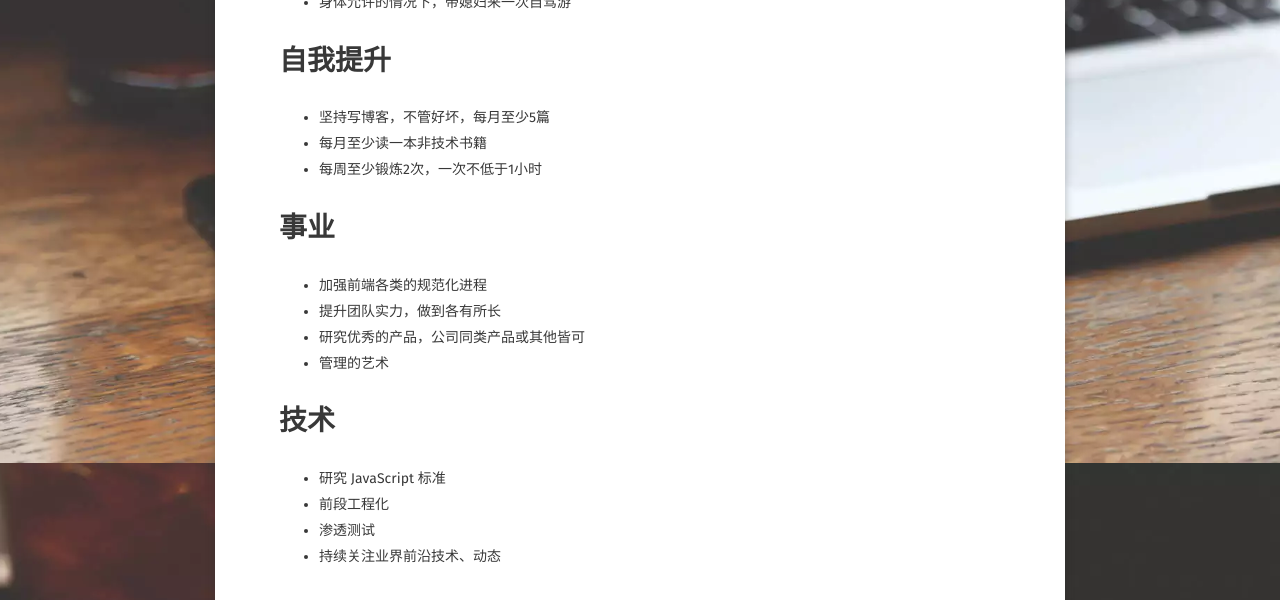
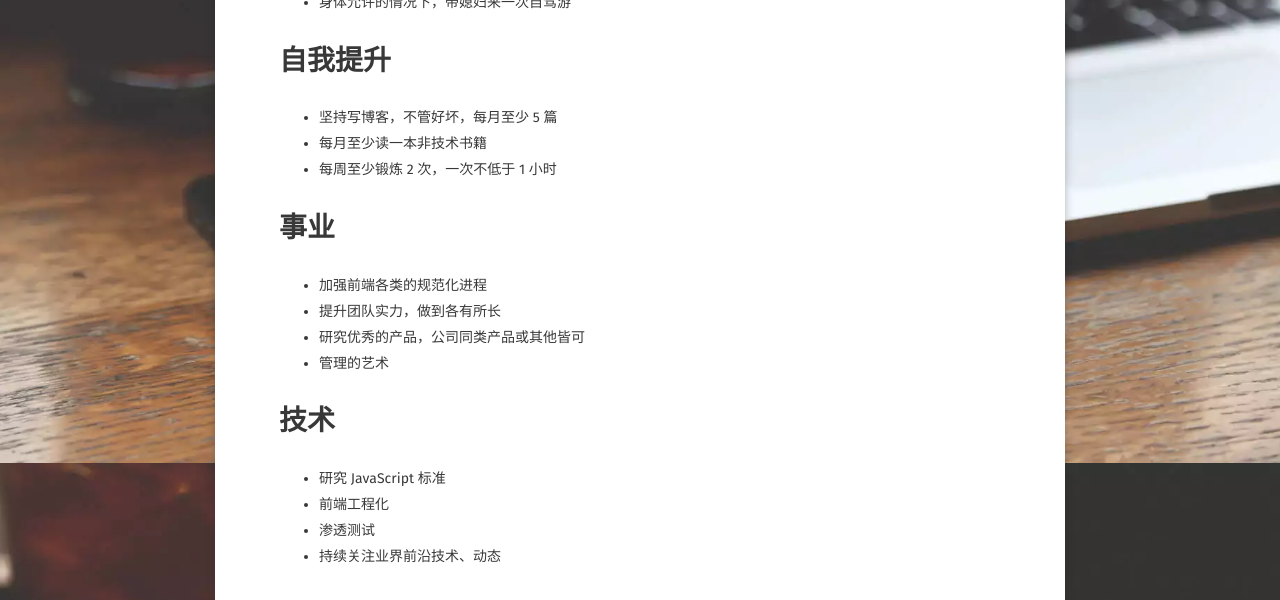
Before and after one commit to alcat2008/alcat2008.github.io, a Jekyll site: the page built from _posts/2016-07-05-target-2016.md, in a window 1280 px wide. Shown: the part 437-1037 px from the top of the page. Built offline with Jekyll 4.4.1, drawn with Linux system fonts in a browser that asks for light colours; some web fonts are replaced.

Commit message:
docs: fix something

```diff
--- a/_posts/2016-07-05-target-2016.md
+++ b/_posts/2016-07-05-target-2016.md
@@ -14,9 +14,9 @@ categories: event
 
 # 自我提升
 
-- 坚持写博客，不管好坏，每月至少5篇
+- 坚持写博客，不管好坏，每月至少 5 篇
 - 每月至少读一本非技术书籍
-- 每周至少锻炼2次，一次不低于1小时
+- 每周至少锻炼 2 次，一次不低于 1 小时
 
 # 事业
 
@@ -28,6 +28,6 @@ categories: event
 # 技术
 
 - 研究 JavaScript 标准
-- 前段工程化
+- 前端工程化
 - 渗透测试
 - 持续关注业界前沿技术、动态
```
Also changed, not shown: README.md (+1 -1 lines).
